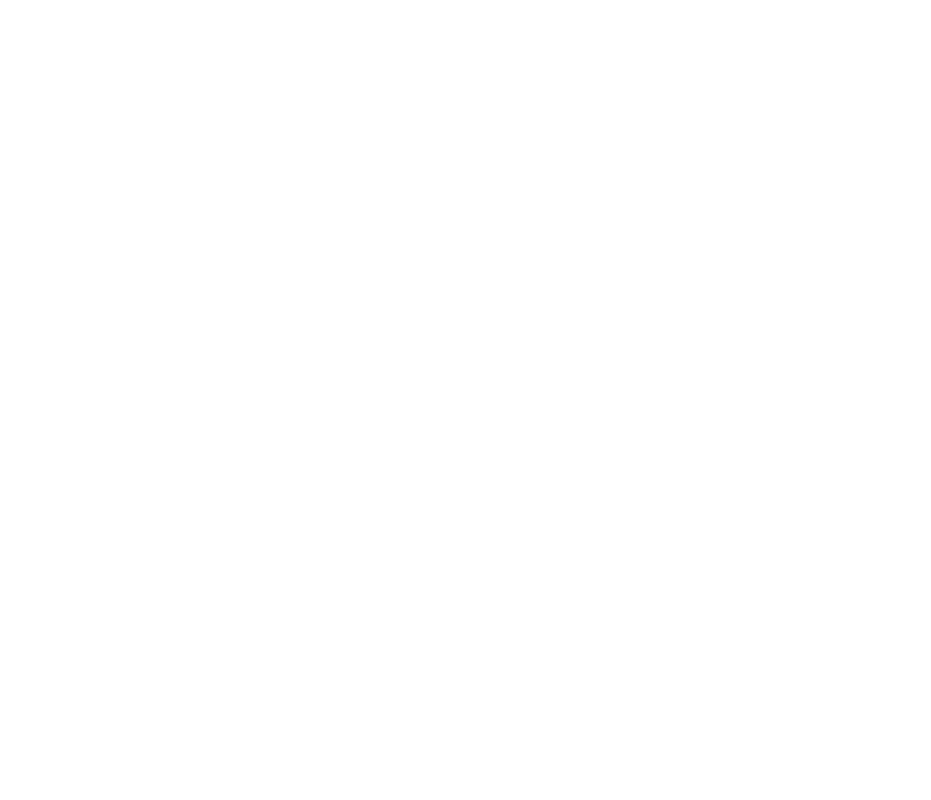
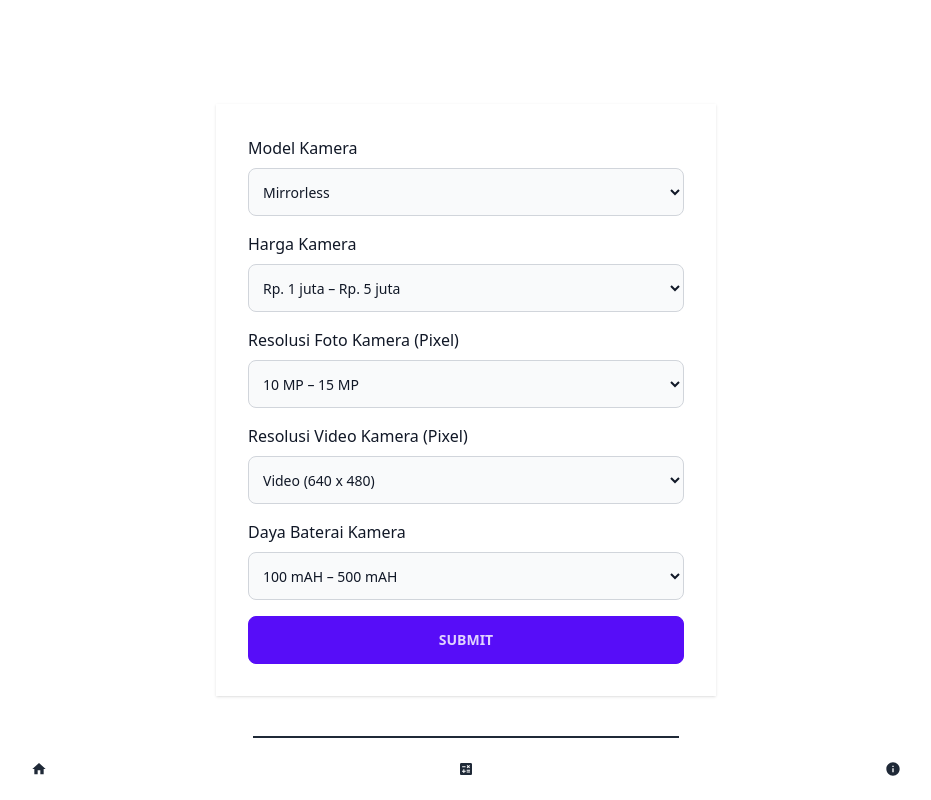
Before and after one commit to ywauran/frontend-topsis, a React (Create React App) app: page /calculate in a window 1280 px wide. Before the commit this address had no page. Shown: the whole page, without its empty margins (174-1105 px from the left). Built offline with nearby package versions, Linux system fonts and the light colour scheme.

Commit message:
add main user

```diff
--- a/src/App.js
+++ b/src/App.js
@@ -3,13 +3,13 @@
 import Login from "./pages/Login";
 import MainAdmin from "../src/pages/admin/MainAdmin";
 import RankingPage from "./pages/user/RankingPage";
+import MainUser from "./pages/user/MainUser";
 
 const App = () => {
   return (
     <>
       <Routes>
-        {/* <Route path="/" element={<MainUser />} /> */}
-        <Route path="/" element={<RankingPage />} />
+        <Route path="/*" element={<MainUser />} />
         <Route path="/login" element={<Login />} />
         <Route path="/pages/*" element={<MainAdmin />} />
       </Routes>
--- /dev/null
+++ b/src/components/FormWeight.jsx
@@ -0,0 +1,112 @@
+import React from "react";
+
+const FormWeight = () => {
+  const modelKameraOptions = [
+    { value: "mirrorless", label: "Mirrorless", rating: 1 },
+    { value: "pocket", label: "Pocket", rating: 2 },
+    { value: "dslr", label: "DSLR", rating: 3 },
+  ];
+
+  const hargaKameraOptions = [
+    { value: "1-5", label: "Rp. 1 juta – Rp. 5 juta", rating: 1 },
+    { value: "5-10", label: "Rp. > 5 juta – Rp. 10 juta", rating: 2 },
+    { value: "10-15", label: "Rp. > 10 juta – Rp. 15 juta", rating: 3 },
+    { value: "15-20", label: "Rp. > 15 juta – Rp. 20 juta", rating: 4 },
+    { value: "20-25", label: "Rp. > 20 juta – Rp. 25 juta >", rating: 5 },
+  ];
+
+  const resolusiFotoOptions = [
+    { value: "10-15", label: "10 MP – 15 MP", rating: 1 },
+    { value: "15-20", label: "> 15 MP – 20 MP", rating: 2 },
+    { value: "20-25", label: "> 20 MP – 25 MP", rating: 3 },
+    { value: "25-30", label: "> 25 MP – 30 MP", rating: 4 },
+    { value: "30", label: "> 30 MP", rating: 5 },
+  ];
+
+  const resolusiVideoOptions = [
+    { value: "640", label: "Video (640 x 480)", rating: 1 },
+    { value: "1280", label: "Video HD (1280 x 720)", rating: 2 },
+    { value: "1920", label: "Full HD (1920 x 1080)", rating: 3 },
+    { value: "3840", label: "Ultra HD (3840 x 2160)", rating: 4 },
+    { value: "4096", label: "4K (4096 x 2160)", rating: 5 },
+  ];
+
+  const dayaBateraiOptions = [
+    { value: "100-500", label: "100 mAH – 500 mAH", rating: 1 },
+    { value: "500-1000", label: "> 500 mAH – 1000 mAH", rating: 2 },
+    { value: "1000-1500", label: "> 1000 mAH – 1500 mAH", rating: 3 },
+    { value: "1500-2000", label: "> 1500 mAH – 2000 mAH", rating: 4 },
+    { value: "2000-2500", label: "> 2000 mAH – 2500 mAH", rating: 5 },
+  ];
+
+  const hello = (e) => {
+    e.preventDefault();
+    console.log("hello world");
+  };
+
+  return (
+    <div className="flex items-center justify-center h-screen">
+      <div className="shadow w-[300px] md:w-[500px] p-8">
+        <form onSubmit={hello} className="flex flex-col space-y-4">
+          <div>
+            <label className="label__input">Model Kamera</label>
+            <select name="modelKamera" className="input">
+              {modelKameraOptions.map((option) => (
+                <option key={option.value} value={option.value}>
+                  {option.label}
+                </option>
+              ))}
+            </select>
+          </div>
+          <div>
+            <label className="label__input">Harga Kamera</label>
+            <select name="hargaKamera" className="input">
+              {hargaKameraOptions.map((option) => (
+                <option key={option.value} value={option.value}>
+                  {option.label}
+                </option>
+              ))}
+            </select>
+          </div>
+          <div>
+            <label className="label__input">Resolusi Foto Kamera (Pixel)</label>
+            <select name="resolusiFoto" className="input">
+              {resolusiFotoOptions.map((option) => (
+                <option key={option.value} value={option.value}>
+                  {option.label}
+                </option>
+              ))}
+            </select>
+          </div>
+          <div>
+            <label className="label__input">
+              Resolusi Video Kamera (Pixel)
+            </label>
+            <select name="resolusiVideo" className="input">
+              {resolusiVideoOptions.map((option) => (
+                <option key={option.value} value={option.value}>
+                  {option.label}
+                </option>
+              ))}
+            </select>
+          </div>
+          <div>
+            <label className="label__input">Daya Baterai Kamera</label>
+            <select name="dayaBaterai" className="input">
+              {dayaBateraiOptions.map((option) => (
+                <option key={option.value} value={option.value}>
+                  {option.label}
+                </option>
+              ))}
+            </select>
+          </div>
+          <button type="submit" className="btn btn-primary">
+            Submit
+          </button>
+        </form>
+      </div>
+    </div>
+  );
+};
+
+export default FormWeight;
--- a/src/components/Header.jsx
+++ b/src/components/Header.jsx
@@ -7,7 +7,9 @@
         className="flex items-center justify-center h-20 px-10"
         style={{ boxShadow: "rgba(0, 0, 0, 0.15) 1.95px 1.95px 2.6px" }}
       >
-        <h1 className="text-center">Aplikasi</h1>
+        <h1 className="text-center">
+          SISTEM PENDUKUNG KEPUTUSAN PEMBELIAN KAMERA MENGGUNAKAN METODE TOPSIS
+        </h1>
       </div>
     </>
   );
--- /dev/null
+++ b/src/pages/user/AboutApplication.jsx
@@ -0,0 +1,7 @@
+import React from "react";
+
+const AboutApplication = () => {
+  return <div>AboutApplication</div>;
+};
+
+export default AboutApplication;
--- /dev/null
+++ b/src/pages/user/ListCameraPage.jsx
@@ -0,0 +1,7 @@
+import React from "react";
+
+const ListCameraPage = () => {
+  return <div>ListCameraPage</div>;
+};
+
+export default ListCameraPage;
--- /dev/null
+++ b/src/pages/user/MainUser.jsx
@@ -0,0 +1,33 @@
+import React from "react";
+import { NavLink, Routes, Route } from "react-router-dom";
+import { MdHome, MdInfo, MdCalculate } from "react-icons/md";
+import ListCameraPage from "./ListCameraPage";
+import AboutApplication from "./AboutApplication";
+import RankingPage from "./RankingPage";
+import FormWeight from "../../components/FormWeight";
+
+const MainUser = () => {
+  return (
+    <>
+      <div className="btm-nav">
+        <NavLink end to="/" activeClassName="active">
+          <MdHome />
+        </NavLink>
+        <NavLink to="/calculate" activeClassName="active">
+          <MdCalculate />
+        </NavLink>
+        <NavLink to="/information" activeClassName="active">
+          <MdInfo />
+        </NavLink>
+      </div>
+
+      <Routes>
+        <Route path="/" element={<ListCameraPage />} />
+        <Route path="/calculate" element={<FormWeight />} />
+        <Route path="/information" element={<AboutApplication />} />
+      </Routes>
+    </>
+  );
+};
+
+export default MainUser;
```
